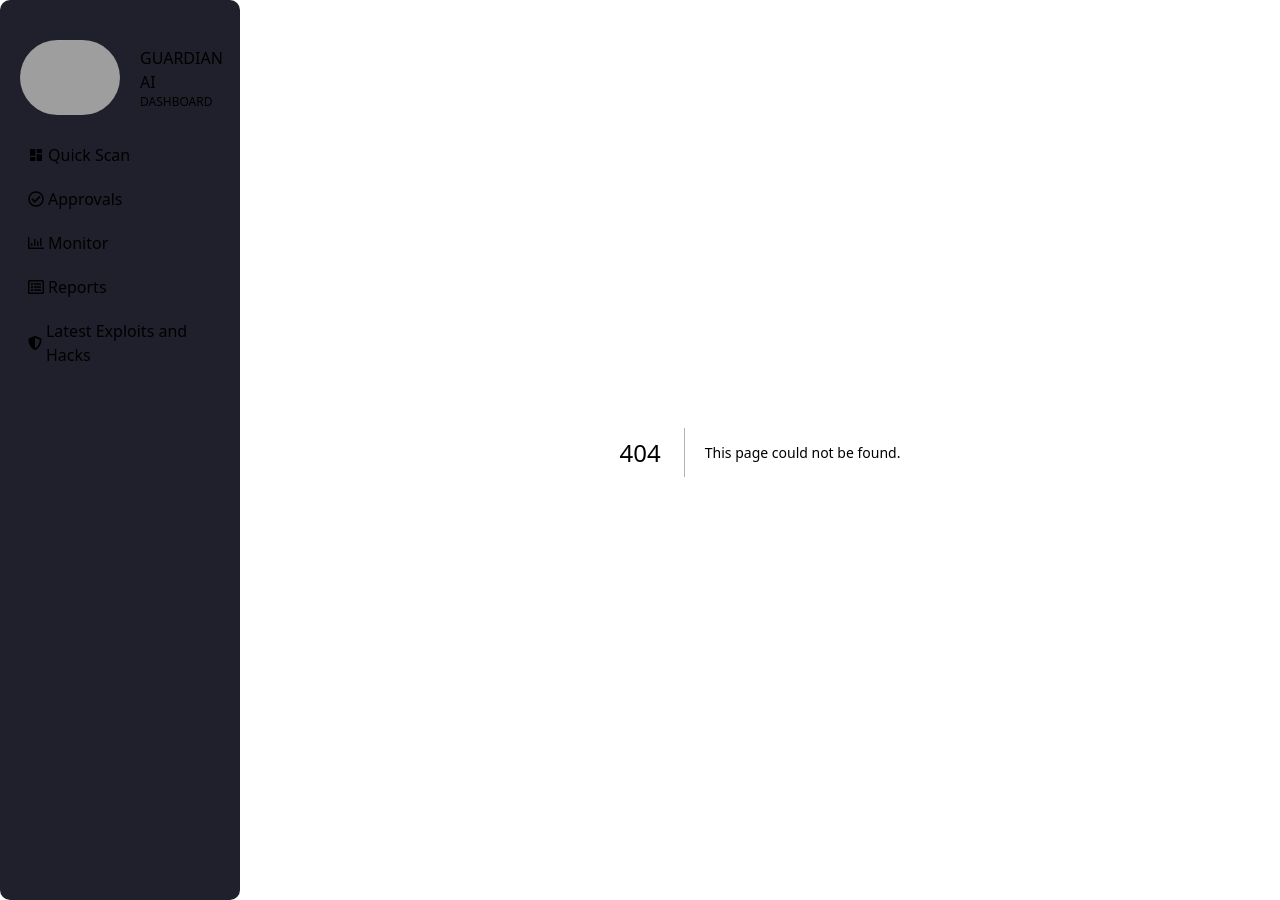
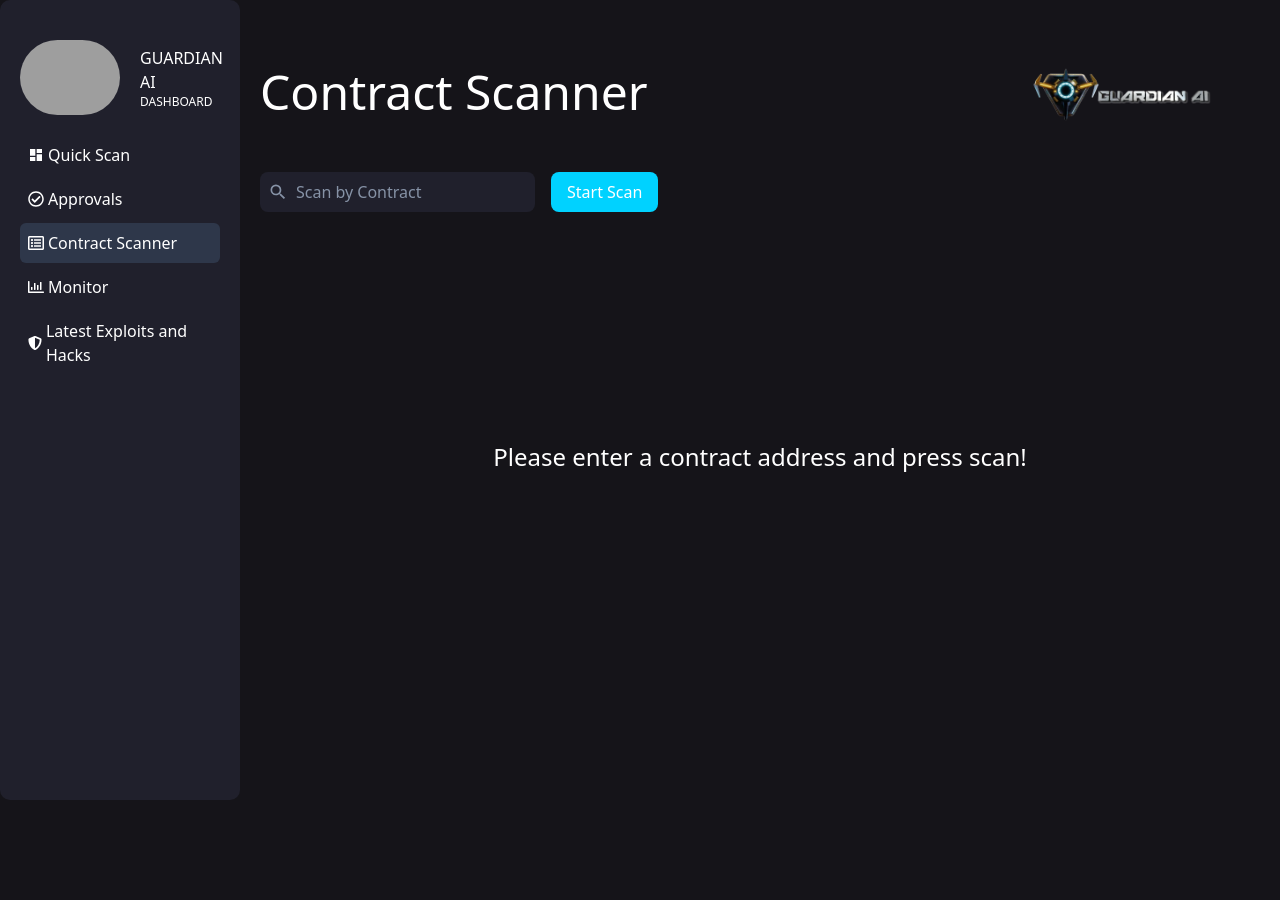
Before and after one commit to GuardianAITech/frontend-dapp-nextjs, a Next.js app: page /cascanner in a window 1280 px wide. Before the commit this address had no page. After the commit the page ends 800 px from the top, so only its background shows below. Built offline with nearby package versions, Linux system fonts and the light colour scheme; grey boxes are pictures that could not be loaded; what @web3modal/ethers would draw is missing.

Commit message:
added CA scanner

```diff
--- /dev/null
+++ b/app/cascanner/page.js
@@ -0,0 +1,14 @@
+import React from 'react'
+import CaScanner from '@/components/dashboard/cascanner/Cascanner'
+
+
+const page = async () => {
+
+    return (
+        <div>
+            <CaScanner/>
+        </div>
+    )
+}
+
+export default page
--- /dev/null
+++ b/components/dashboard/cascanner/Cascanner.js
@@ -0,0 +1,106 @@
+"use client"
+import React, { useState } from 'react';
+import { MdSearch } from "react-icons/md";
+import { ErrorModal } from '../modal/modals';
+import { CAScanLoadingModal } from '../modal/modals';
+
+const CaScanner = () => {
+    const [inputAddress, setInputAddress] = useState('');
+    const [contractData, setContractData] = useState(null);
+    const [isDataReady, setIsDataReady] = useState(false);
+    const [showErrorModal, setShowErrorModal] = useState(false);
+    const [showLoadingModal, setShowLoadingModal] = useState(false)
+
+    const onStartScanClick = async () => {
+        if (inputAddress) {
+            setIsDataReady(false);
+            setShowLoadingModal(true);
+            try {
+                const response = await fetch(`/api/cascanner?contract=${inputAddress}`);
+                if (!response.ok) {
+                    throw new Error(`HTTP error! status: ${response.status}`);
+                }
+                const data = await response.json();
+                console.log("data",data)
+                setContractData(data.scanData);
+                setIsDataReady(true);
+                setShowLoadingModal(false)
+            } catch (error) {
+                console.error('API call error:', error);
+                setShowErrorModal(true);
+            }
+        }
+    };
+
+  const renderSummary = () => {
+      if (Array.isArray(contractData.summary)) {
+          return (
+              <>
+                  <h2 className='text-2xl font-semibold text-white mb-2'>Safety Score: {contractData.summary[0].safety_score}</h2>
+                  <h3 className='text-lg font-semibold text-white mb-4'>Summary</h3>
+                  <p className='text-center text-white mb-4'>{contractData.summary[0].text}</p>
+              </>
+          );
+      } else {
+          return (
+              <>
+                  <h2 className='text-2xl font-semibold text-white mb-2'>Safety Score: {contractData.summary.safety_score}</h2>
+                  <h3 className='text-lg font-semibold text-white mb-4'>Summary</h3>
+                  <p className='text-center text-white mb-4'>{contractData.summary.text}</p>
+              </>
+          );
+      }
+  };
+
+    return (
+        <>
+            <div className="flex flex-col gap-5 flex-[3] md:w-4/4 xl:w-5/5">
+                <div className='flex flex-col md:flex-row justify-between items-center mb-5 gap-4 md:gap-10'>
+                    <h1 className="text-3xl md:text-5xl font-light text-white">Contract Scanner</h1>
+                    <div className="flex items-center gap-4 md:gap-12">
+                      <img src="/images/logo.webp" alt="Guardian AI Logo" className="h-16 md:h-20" />
+                      <w3m-button className="text-[#00D2FF]"></w3m-button>
+                    </div>
+                </div>
+                <div className="flex flex-col items-center gap-4 md:flex-row md:justify-start md:items-center">
+                    <div className="flex items-center gap-4">
+                        <div className="flex items-center gap-2 bg-[#20202c] p-2 rounded-lg">
+                            <MdSearch size={20} className="text-[#8692A6]" />
+                            <input
+                                type="text"
+                                placeholder="Scan by Contract"
+                                className="bg-transparent border-none text-[#8692A6] placeholder-[#8692A6]"
+                                value={inputAddress}
+                                onChange={(e) => setInputAddress(e.target.value)}
+                            />
+                        </div>
+                        <button onClick={onStartScanClick} className="bg-[#00D2FF] text-white px-4 py-2 rounded-lg">
+                            Start Scan
+                        </button>
+                    </div>
+                </div>
+                {isDataReady && contractData ? (
+                    <div className='flex flex-col items-center p-5 rounded-lg'>
+                        {renderSummary()}
+                        <div className='w-full'>
+                            {contractData.functions.map((func, index) => (
+                                <div key={index} className="bg-[#20202c] p-4 rounded-lg mb-3 text-center">
+                                    <h4 className="text-xl font-semibold text-[#00D2FF]">{func.name}</h4>
+                                    <p className="text-white">{func.explanation}</p>
+                                </div>
+                            ))}
+                        </div>
+                    </div>
+                ) : (
+                    <div className='h-[450px] p-5 rounded-lg flex justify-center items-center'>
+                        <h2 className='font-light text-center text-2xl text-white'>Please enter a contract address and press scan!</h2>
+                    </div>
+                )}
+            </div>
+            <CAScanLoadingModal show={showLoadingModal} />
+            <ErrorModal show={showErrorModal} onClose={() => setShowErrorModal(false)} />
+        </>
+    );
+}
+
+export default CaScanner;
--- a/components/dashboard/modal/modals.js
+++ b/components/dashboard/modal/modals.js
@@ -81,4 +81,21 @@ const WalletLoadingModal = ({ show }) => {
     );
 };
 
-export { ErrorModal, ApprovalLoading, WalletLoadingModal, RevokeSuccessModal };
+const CAScanLoadingModal = ({ show }) => {
+    if (!show) return null;
+
+    return (
+        <div className="fixed inset-0 bg-black bg-opacity-70 flex items-center justify-center z-50">
+            <div className="bg-[#1E1E2E] rounded-lg p-6 w-full max-w-md mx-auto text-center">
+                <div className="flex justify-center">
+                    <div className="border-gray-300 h-20 w-20 animate-spin rounded-full border-8 border-t-blue-600" />
+                </div>
+                <p className="mt-2 text-lg text-white">
+                    Loading Contract Data...
+                </p>
+            </div>
+        </div>
+    );
+};
+
+export { ErrorModal, ApprovalLoading, WalletLoadingModal, RevokeSuccessModal , CAScanLoadingModal};
--- a/constants/index.js
+++ b/constants/index.js
@@ -13,14 +13,14 @@ import { FaRegCheckCircle, FaRegChartBar, FaRegListAlt, FaShieldAlt } from "reac
         icon: <FaRegCheckCircle />,
     },
     {
+        title: "Contract Scanner",
+        path: "/cascanner",
+        icon: <FaRegListAlt />,
+    },
+    {
         title: "Monitor",
         path: "/",
         icon: <FaRegChartBar />,
-    },
-    {
-        title: "Reports",
-        path: "/",
-        icon: <FaRegListAlt />,
     },
     {
         title: "Latest Exploits and Hacks",
--- /dev/null
+++ b/pages/api/cascanner.js
@@ -0,0 +1,25 @@
+
+export default async function handler(req, res) {
+    const { contract } = req.query;
+    if (!contract) {
+      return res.status(400).json({ error: 'Address is required' });
+    }
+
+    try {
+      const authHeader = 'XYZ123';
+
+      const scanResponse = await fetch(`https://testapi.hydra.ceo/analyze_contract/${contract}`, {
+        method: 'GET',
+        headers: {
+          'Authorization': authHeader
+        }
+      });
+      const scanData = await scanResponse.json();
+
+      res.status(200).json({ scanData});
+
+    } catch (error) {
+      console.error('API call error:', error);
+      res.status(500).json({ error: 'Internal Server Error' });
+    }
+  }
```
